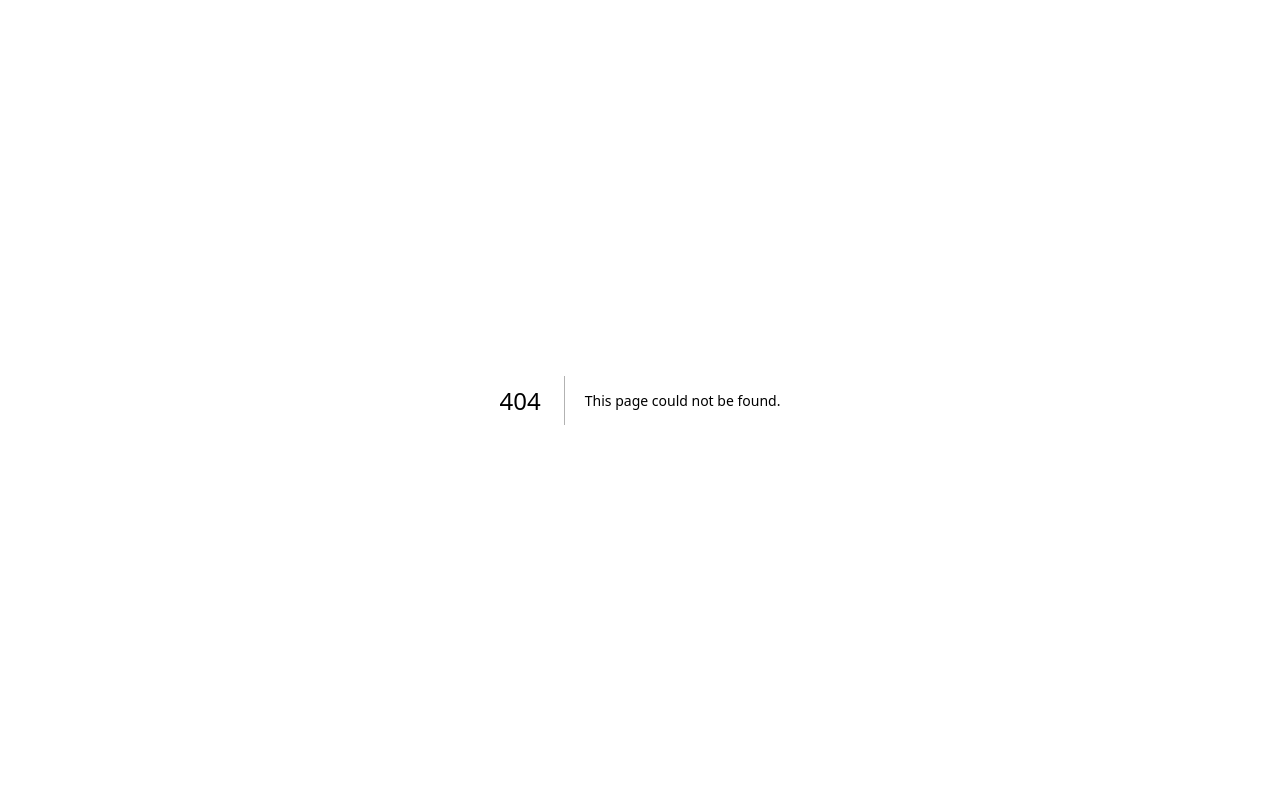
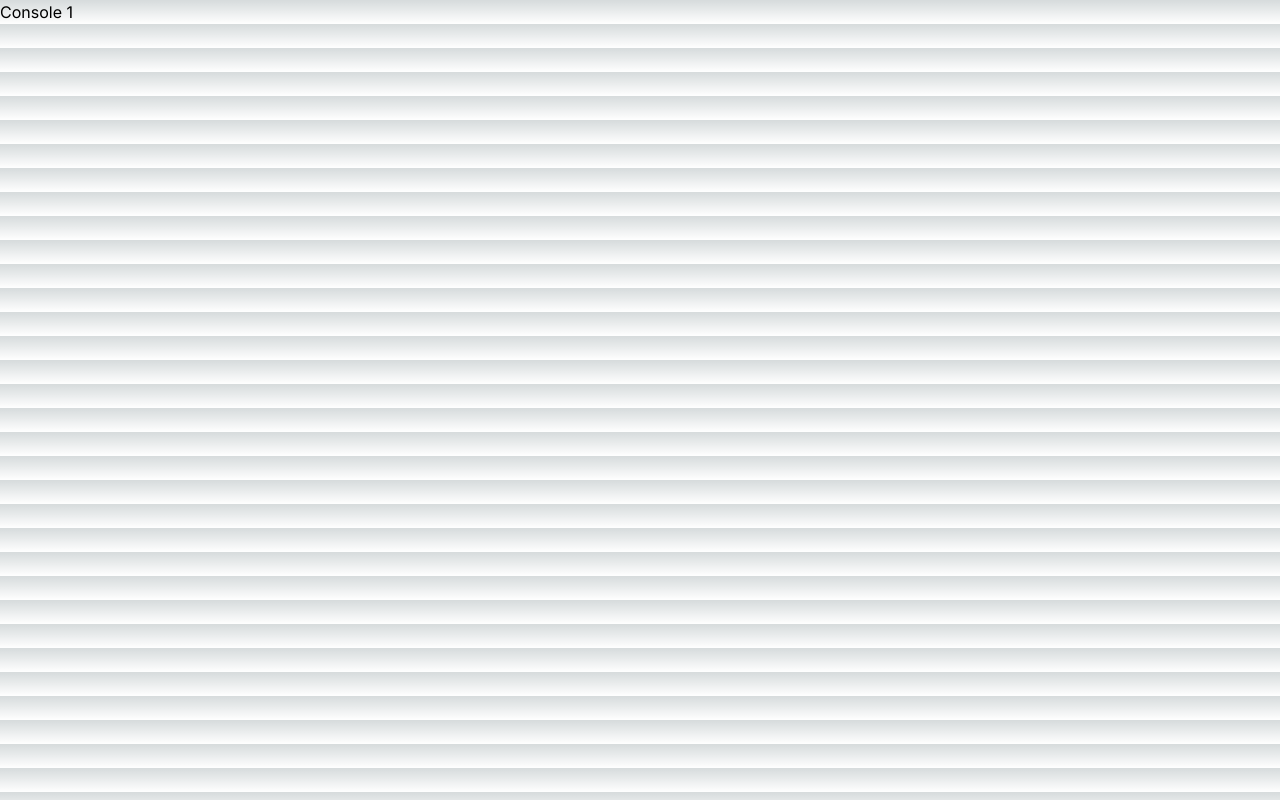
Before and after one commit to golf-sarawut/nextjs-code-examples, a Next.js app: page /console1 in a window 1280 px wide. Before the commit this address had no page. Built offline with nearby package versions, Linux system fonts and the light colour scheme.

Commit message:
Add console1 as frontend challenge.

```diff
--- /dev/null
+++ b/app/console1/page.tsx
@@ -0,0 +1,10 @@
+export default function Console1() {
+
+  console.log("console 1");
+
+  return (
+    <main>
+        <h1>Console 1</h1>
+    </main>
+  );
+}
```
Also changed, not shown: app/console1/image.png (added), app/console1/readme.md (added).
